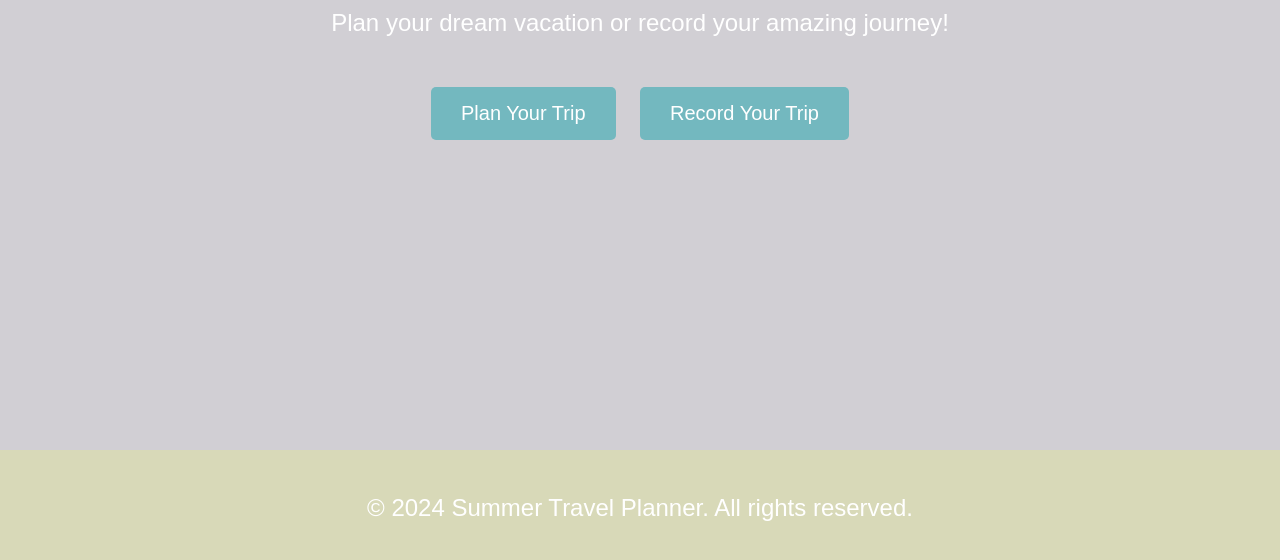
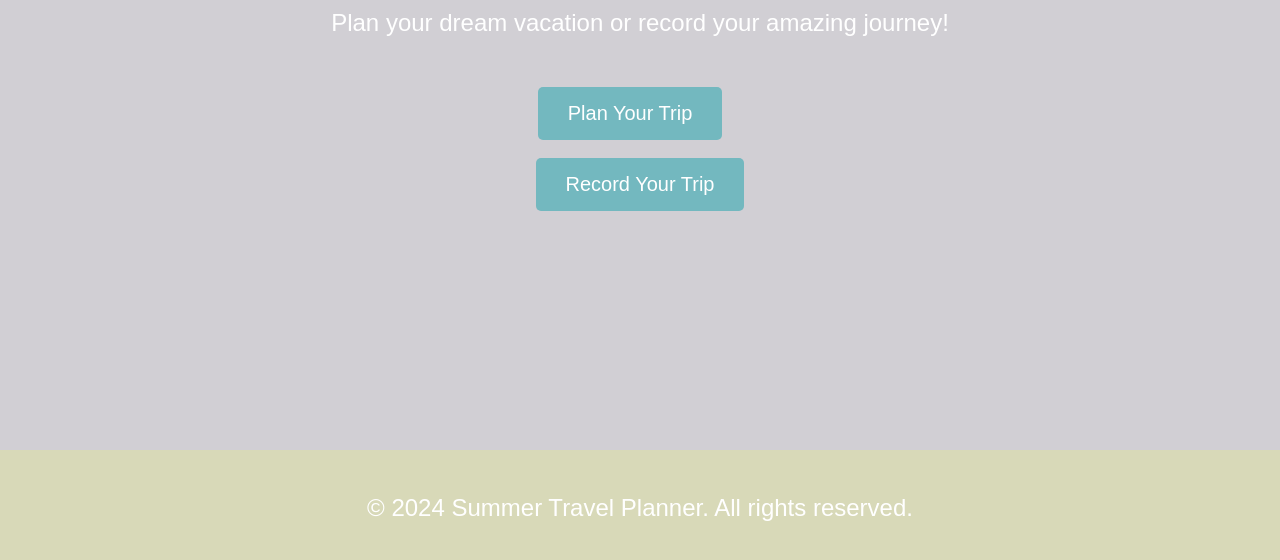
Before and after one commit to Lunaya07/Travel-Planner, a plain HTML site: page index.html in a window 1280 px wide. Shown: the part 208-768 px from the top of the page. Drawn offline with Linux system fonts and the light colour scheme.

Commit message:
Update index.html

```diff
--- a/index.html
+++ b/index.html
@@ -11,7 +11,7 @@
 <div class="container">
     <h1>Summer Travel Planner</h1>
     <p>Plan your dream vacation or record your amazing journey!</p>
-    <a href="plan.html" class="btn">Plan Your Trip</a>
+    <a href="plan.html" class="btn">Plan Your Trip</a> <br><br>
     <a href="record.html" class="btn">Record Your Trip</a>
 </div>
 
```
